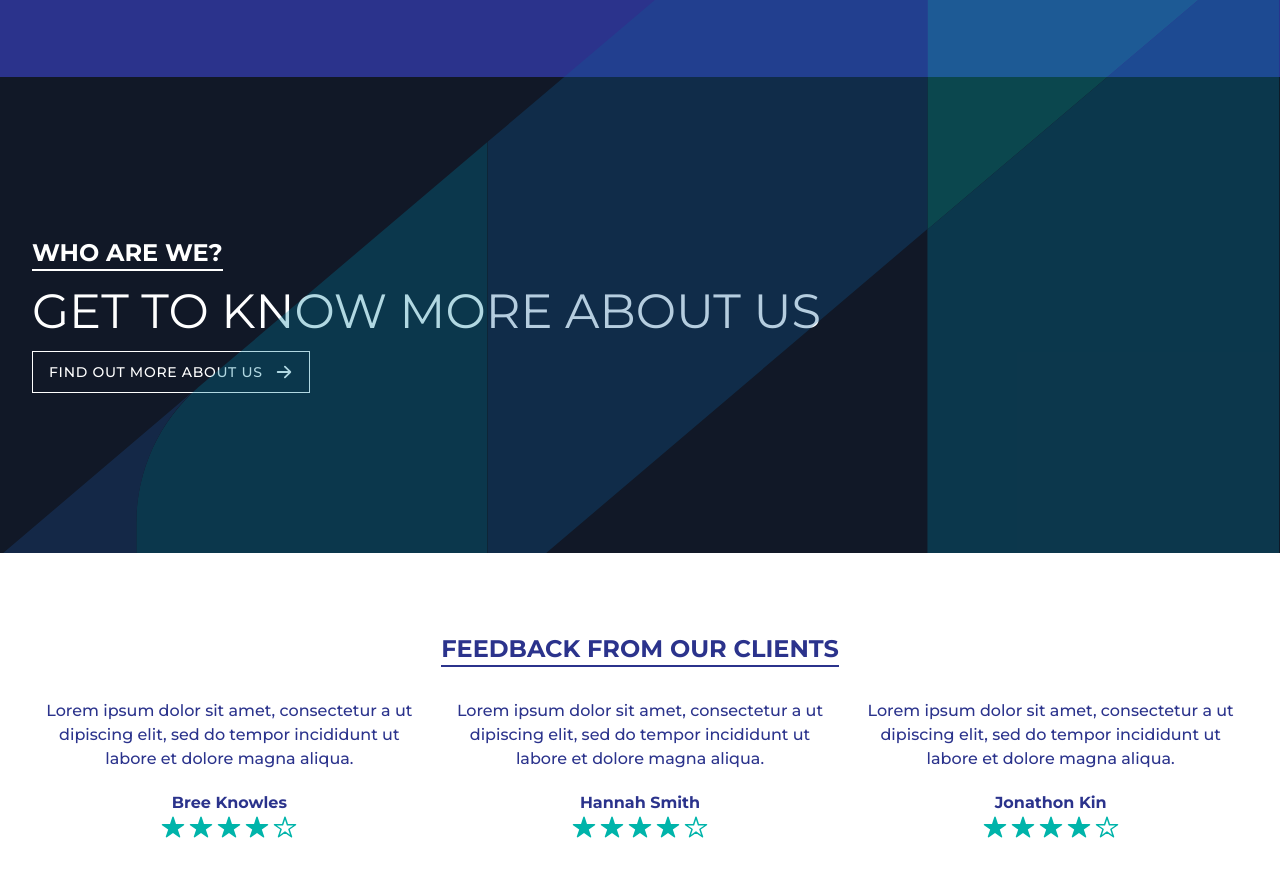
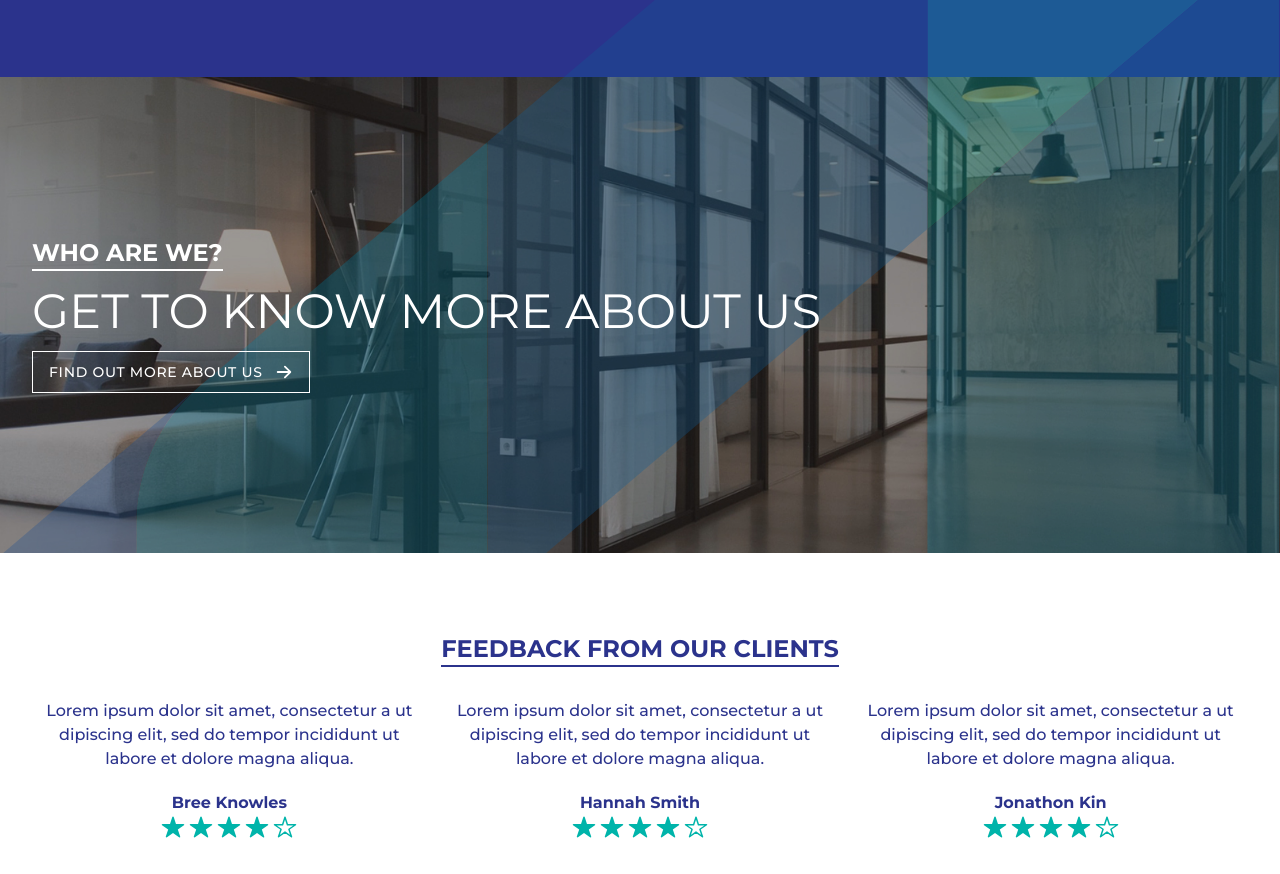
Before and after one commit to phirannodesigns/bfhomes.com.au, a Gatsby site: page / in a window 1280 px wide. Shown: the part 1681-2555 px from the top of the page. Built offline with nearby package versions, Linux system fonts and the light colour scheme; Gatsby itself is replaced by a stand-in of ours; what @tailwindcss/typography, tailwindcss-line-clamp would draw is missing.

Commit message:
Add background image to WhoWeAre component

```diff
--- a/src/pages/index.tsx
+++ b/src/pages/index.tsx
@@ -15,6 +15,7 @@ import {
 function IndexPage({ data }) {
   const newHomes = getImage(data.newHomes);
   const howCanWeHelp = getImage(data.howCanWeHelp);
+  const whoAreWe = getImage(data.whoAreWe);
   return (
     <Layout>
       <SEO title="Home" />
@@ -22,7 +23,7 @@ function IndexPage({ data }) {
       <Services imageData={newHomes} />
       <BGImageRight>
         <HowCanWeHelp imageData={howCanWeHelp} />
-      <WhoAreWe />
+        <WhoAreWe imageData={whoAreWe} />
       </BGImageRight>
       <Feedback />
       <LatestNews imageData={newHomes} />
@@ -161,10 +162,13 @@ function HowCanWeHelp({ imageData }) {
   );
 }
 
-function WhoAreWe() {
+function WhoAreWe({ imageData }) {
   return (
-    <article className="text-white bg-gray-900">
-      <div className="w-full max-w-screen-xl px-4 py-40 mx-auto sm:px-6 lg:px-8">
+    <article className="relative text-white bg-gray-900">
+      <div className="absolute inset-0 flex">
+        <GatsbyImage image={imageData} alt="" className="flex-1" />
+      </div>
+      <div className="relative z-10 w-full max-w-screen-xl px-4 py-40 mx-auto sm:px-6 lg:px-8">
         <h2 className="inline-block text-2xl font-bold uppercase border-b-2 border-white">
           Who Are We?
         </h2>
@@ -312,6 +316,11 @@ export const query = graphql`
         gatsbyImageData(layout: FLUID, maxWidth: 400, maxHeight: 600)
       }
     }
+    whoAreWe: file(relativePath: { eq: "who-are-we.jpg" }) {
+      childImageSharp {
+        gatsbyImageData(layout: FLUID, maxWidth: 1920, maxHeight: 820)
+      }
+    }
   }
 `;
 
```
Also changed, not shown: src/images/who-are-we.jpg (added).
